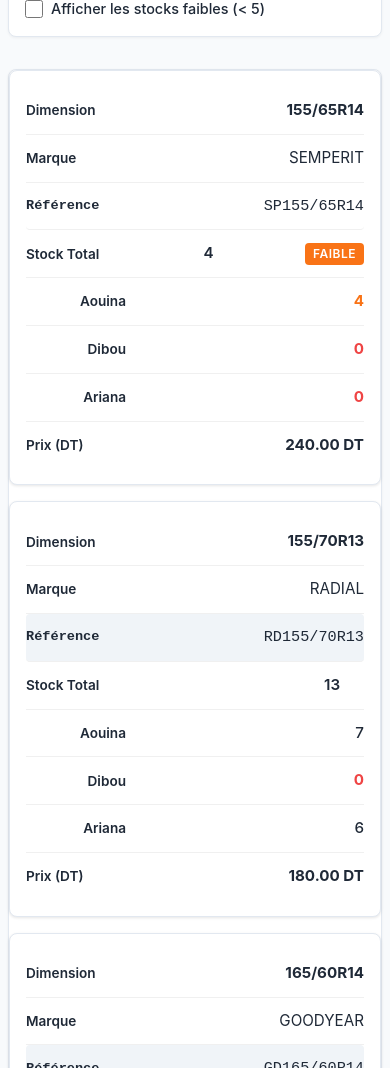
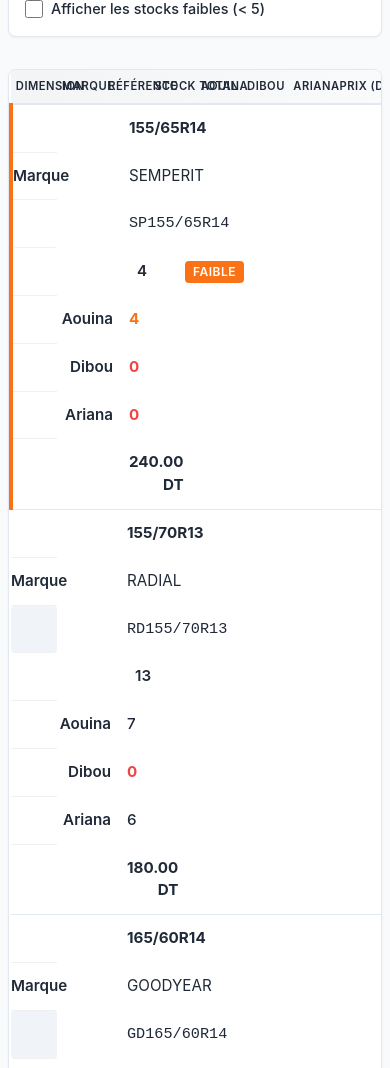
Before and after one commit to jesser-01/speed-pneu, a React (Vite) app: page / in a window 390 px wide. Shown: the part 500-1568 px from the top of the page. Built offline with nearby package versions, Linux system fonts and the light colour scheme; no server answers.

Commit message:
Revert to simple horizontal table layout - reduce sizes for mobile responsiveness

```diff
--- a/src/components/ProductTable.jsx
+++ b/src/components/ProductTable.jsx
@@ -32,12 +32,12 @@
         <tbody>
           {products.map((product, index) => (
             <tr key={index} className={`row-${getStockStatus(product.stock_total)}`}>
-              <td className="dimension-cell" data-label="Dimension">
+              <td className="dimension-cell">
                 <strong>{product.dimension}</strong>
               </td>
-              <td data-label="Marque">{product.marque}</td>
-              <td className="reference-cell" data-label="Référence">{product.reference}</td>
-              <td className={`stock-total ${getStockStatus(product.stock_total)}`} data-label="Stock Total">
+              <td>{product.marque}</td>
+              <td className="reference-cell">{product.reference}</td>
+              <td className={`stock-total ${getStockStatus(product.stock_total)}`}>
                 <span className="stock-value">{product.stock_total}</span>
                 {getStockBadge(product.stock_total) && (
                   <span className={`badge ${getStockStatus(product.stock_total)}`}>
@@ -45,16 +45,16 @@
                   </span>
                 )}
               </td>
-              <td className={`stock-location ${getStockStatus(product.stock_aouina)}`} data-label="Aouina">
+              <td className={`stock-location ${getStockStatus(product.stock_aouina)}`}>
                 {product.stock_aouina}
               </td>
-              <td className={`stock-location ${getStockStatus(product.stock_dibou)}`} data-label="Dibou">
+              <td className={`stock-location ${getStockStatus(product.stock_dibou)}`}>
                 {product.stock_dibou}
               </td>
-              <td className={`stock-location ${getStockStatus(product.stock_ariana)}`} data-label="Ariana">
+              <td className={`stock-location ${getStockStatus(product.stock_ariana)}`}>
                 {product.stock_ariana}
               </td>
-              <td className="price-cell" data-label="Prix (DT)">
+              <td className="price-cell">
                 <strong>{product.prix.toFixed(2)} DT</strong>
               </td>
             </tr>
--- a/src/styles/ProductTable.css
+++ b/src/styles/ProductTable.css
@@ -158,89 +158,39 @@
 
 @media (max-width: 768px) {
   .table-wrapper {
-    overflow-x: visible;
-    overflow-y: visible;
+    overflow-x: auto;
+    overflow-y: hidden;
   }
 
   .products-table {
-    display: block;
+    table-layout: fixed;
+    width: 100%;
     min-width: auto;
   }
 
-  .products-table thead {
-    display: none;
+  .products-table th:nth-child(1) { min-width: 80px; }
+  .products-table th:nth-child(2) { min-width: 85px; }
+  .products-table th:nth-child(3) { min-width: 90px; }
+  .products-table th:nth-child(4) { min-width: 80px; }
+  .products-table th:nth-child(5) { min-width: 70px; }
+  .products-table th:nth-child(6) { min-width: 70px; }
+  .products-table th:nth-child(7) { min-width: 70px; }
+  .products-table th:nth-child(8) { min-width: 80px; }
+
+  .products-table th,
+  .products-table td {
+    padding: 0.5rem 0.3rem;
+    font-size: 0.75rem;
+    white-space: nowrap;
   }
 
-  .products-table tbody {
-    display: flex;
-    flex-direction: column;
-    gap: 1rem;
-  }
-
-  .products-table tbody tr {
-    display: grid;
-    grid-template-columns: 1fr;
-    border: 1px solid var(--border-color);
-    border-radius: 8px;
-    padding: 1rem;
-    background: white;
-    box-shadow: 0 1px 3px rgba(0, 0, 0, 0.1);
-  }
-
-  .products-table td {
-    display: grid;
-    grid-template-columns: 110px 1fr;
-    gap: 1rem;
-    align-items: center;
-    padding: 0.75rem 0;
-    font-size: 0.95rem;
-    white-space: normal;
-    border-bottom: none;
-    min-width: auto;
-    border-bottom: 1px solid #f0f0f0;
-  }
-
-  .products-table td:last-child {
-    border-bottom: none;
-  }
-
-  .products-table td::before {
-    content: attr(data-label);
-    font-weight: 600;
-    color: var(--text-dark);
-    font-size: 0.85rem;
-  }
-
-  .dimension-cell {
-    color: var(--text-dark);
-  }
-
-  .price-cell {
-    font-weight: 600;
-    color: var(--primary-color);
+  .products-table th {
+    font-size: 0.7rem;
   }
 
   .reference-cell {
-    font-family: 'Courier New', monospace;
-    font-size: 0.85rem;
-    color: var(--secondary-color);
-    background-color: #f0f4f8;
-    padding: 0.5rem 0.75rem;
-    border-radius: 4px;
-  }
-
-  .stock-total {
-    font-weight: 600;
-    display: flex;
-    align-items: center;
-    gap: 0.5rem;
-  }
-
-  .stock-location {
-    font-weight: 500;
-    display: flex;
-    align-items: center;
-    gap: 0.5rem;
+    font-size: 0.7rem;
+    padding: 0.3rem 0.4rem;
   }
 
   .row-out-of-stock td {
@@ -254,50 +204,6 @@
   .row-high-stock td {
     background-color: transparent;
   }
-
-  .row-out-of-stock {
-    border-left: 4px solid var(--danger-color);
-  }
-
-  .row-low-stock {
-    border-left: 4px solid var(--warning-color);
-  }
-
-  .row-high-stock {
-    border-left: 4px solid var(--success-color);
-  }
-}
-
-@media (max-width: 768px) {
-  .table-wrapper {
-    overflow-x: visible;
-    overflow-y: visible;
-  }
-
-  .products-table {
-    display: block;
-    border-collapse: separate;
-    border-spacing: 0 1rem;
-    min-width: auto;
-  }
-
-  .products-table thead {
-    display: none;
-  }
-
-  .products-table tbody {
-    display: flex;
-    flex-direction: column;
-    gap: 1rem;
-  }
-
-  .products-table tbody tr {
-    display: flex;
-    flex-direction: column;
-    border: 1px solid var(--border-color);
-    border-radius: 8px;
-    padding: 1rem;
-    background: white;
     box-shadow: 0 1px 3px rgba(0, 0, 0, 0.1);
   }
 
```
